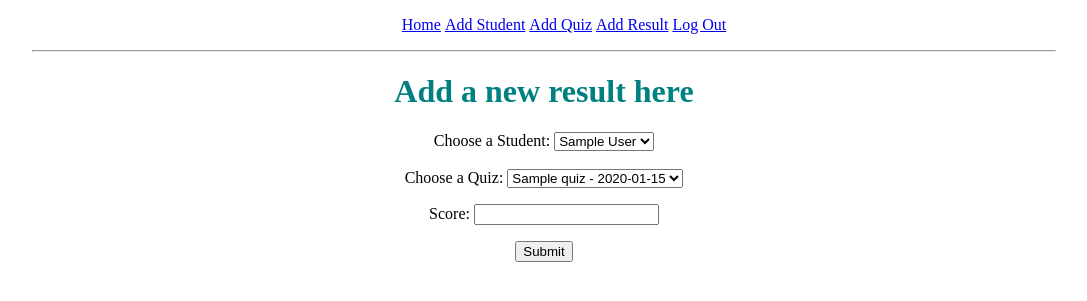
After one commit to wilsonvetdev/IS211_Assignment12, a Flask app: page /results/add in a window 1280 px wide. The commit adds this page. Shown: the top 301 px of the page, without its empty margins (96-1183 px from the left). Run offline with Flask 2, Linux system fonts and the light colour scheme; a user stored in the database is signed in; tables that the repository leaves empty hold one stand-in row (values such as "Sample post").

Commit message:
add result form rendering

```diff
--- a/app/forms.py
+++ b/app/forms.py
@@ -1,5 +1,6 @@
 from flask_wtf import FlaskForm
-from wtforms import StringField, PasswordField, SubmitField
+from wtforms import StringField, PasswordField, SubmitField, SelectField
+from wtforms.fields.core import IntegerField
 from wtforms.validators import DataRequired
 
 class LoginForm(FlaskForm):
@@ -18,3 +19,9 @@ class AddQuizForm(FlaskForm):
     num_of_questions = StringField("Number of Questions", validators=[DataRequired()])
     date = StringField("Date", validators=[DataRequired()])
     submit = SubmitField("Add Quiz")
+
+class AddResultForm(FlaskForm):
+    students = SelectField("Students", validators=[DataRequired()])
+    quizzes = SelectField("Quizzes", validators=[DataRequired()])
+    score = IntegerField("Score", validators=[DataRequired()])
+    submit = SubmitField("Submit")
--- a/app/routes.py
+++ b/app/routes.py
@@ -1,9 +1,11 @@
-from app.forms import LoginForm, AddStudentForm, AddQuizForm
-from flask import render_template, flash, redirect, url_for
+from app.forms import AddResultForm, LoginForm, AddStudentForm, AddQuizForm
+from flask import render_template, flash, redirect, url_for, request
 from app import app, db
 from flask_login import current_user, login_user, logout_user, login_required
 from app.models import User, Student, Quiz, Result
 
+
+@app.route("/")
 @app.route("/index")
 @login_required
 def index():
@@ -13,7 +15,8 @@ def index():
 
     return render_template("index.html", title="Home", students=students, quizzes=quizzes)
 
-@app.route("/student/<student_id>", methods=['GET', 'POST'])
+
+@app.route("/student/<student_id>")
 @login_required
 def student_results(student_id):
 
@@ -45,13 +48,39 @@ def add_quiz():
     add_quiz_form = AddQuizForm()
 
     if add_quiz_form.validate_on_submit():
-        quiz = Quiz(subject=add_quiz_form.subject.data, num_of_questions=add_quiz_form.num_of_questions.data, date=add_quiz_form.date.data)
+        quiz = Quiz(
+            subject=add_quiz_form.subject.data,
+            num_of_questions=add_quiz_form.num_of_questions.data,
+            date=add_quiz_form.date.data)
         db.session.add(quiz)
         db.session.commit()
         flash("You successfully added a new quiz!")
         return redirect(url_for("index"))
 
     return render_template("add_quiz.html", title="Add Quiz", add_quiz_form=add_quiz_form)
+
+
+@app.route("/results/add", methods=['GET', 'POST'])
+@login_required
+def add_result():
+
+    add_result_form = AddResultForm()
+    # add_result_form.students.choices = [(student.id, student.first_name) for student in Student.query.order_by('id')]
+
+    students = Student.query.all()
+    quizzes = Quiz.query.all()
+
+    if add_result_form.validate_on_submit():
+        return redirect(url_for("add_result"))
+
+    print('hello there')
+
+    return render_template(
+        "add_result.html",
+        title="Add Result",
+        add_result_form=add_result_form,
+        students=students,
+        quizzes=quizzes)
 
 
 @app.route("/login", methods=['GET', 'POST'])
--- /dev/null
+++ b/app/templates/add_result.html
@@ -0,0 +1,35 @@
+{% extends "base.html" %}
+
+{% block content %}
+    <h1>Add a new result here</h1>
+
+    <div>
+        <form action="" method="POST" novalidate>
+        {{ add_result_form.hidden_tag() }}
+            <label for="student-select">Choose a Student:</label>
+                <select name="students" id="student-select">
+                {% for student in students %}
+                    <option value={{ student.id }} >{{ student.first_name }} {{ student.last_name }}</option>
+                    <span style="color: red;">[{{ error }}]</span>
+                {% endfor %}
+                </select>
+                <br>
+                <br>
+            <label for="quiz-select">Choose a Quiz:</label>
+                <select name="quizzes" id="quiz-select">
+                {% for quiz in quizzes %}
+                    <option value={{ quiz.id }} >{{ quiz.subject }} - {{ quiz.date }}</option>
+                    <span style="color: red;">[{{ error }}]</span>
+                {% endfor %}
+                </select>
+            <p>
+                {{ add_result_form.score.label }}:
+                {{ add_result_form.score(size=32) }}
+                {% for error in add_result_form.score.errors %}
+                <span style="color: red;">[{{ error }}]</span>
+                {% endfor %}
+            </p>
+            <p>{{ add_result_form.submit() }}</p>
+        </form>
+    </div>
+{% endblock %}
--- a/app/templates/base.html
+++ b/app/templates/base.html
@@ -29,6 +29,7 @@
                 {% else %}
                 <li><a href="{{ url_for("add_student") }}">Add Student</a></li>
                 <li><a href="{{ url_for("add_quiz") }}">Add Quiz</a></li>
+                <li><a href="{{ url_for("add_result") }}">Add Result<a></li>
                 <li><a href="{{ url_for("logout") }}">Log Out</a></li>
                 {% endif %}
             </ul>
```
